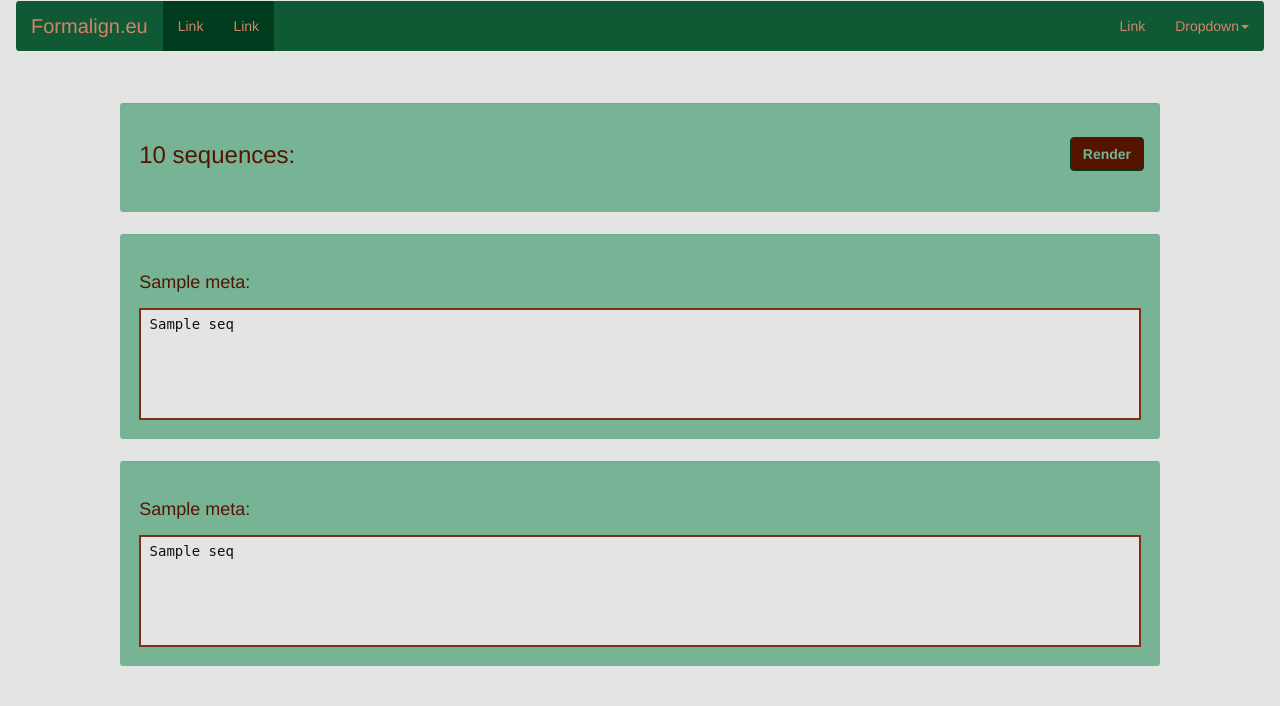
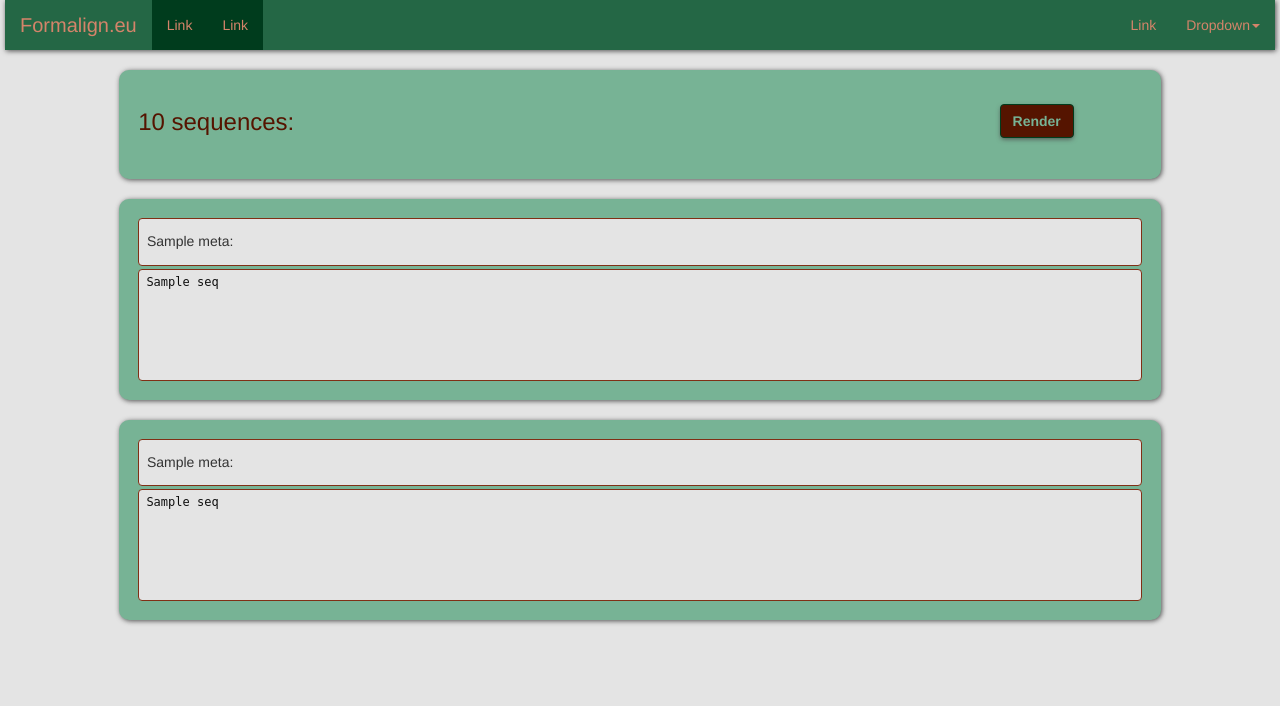
Before and after one commit to globz-eu/formalign, a Django app: template templates/base/query_display.html in a window 1280 px wide. Shown: the top 706 px of the page. Run offline with Django 3.2, Linux system fonts and the light colour scheme; the template is opened without the code that fills it: most values are stand-ins (such as "Sample title", 1, 10 or a date in 2020); some libraries are stand-ins or nearby versions.

Commit message:
Adapted test suite to cosmetic changes

```diff
--- a/formalign/functional_tests/test_basic_user_interaction.py
+++ b/formalign/functional_tests/test_basic_user_interaction.py
@@ -84,7 +84,7 @@ class BasicUserTestCase(StaticLiveServerTestCase):
         self.assertIsNotNone(consensus_seq)
         cons_seq = file_to_string('consensus.txt')
         self.assertEqual(consensus_seq.text, cons_seq[:80])
-        consensus_meta = self.browser.find_elements_by_xpath('//h3[@class="query_seq_meta"]')[-1]
+        consensus_meta = self.browser.find_elements_by_xpath('//h3[@class="query_seq_meta bg-color-body"]')[-1]
         self.assertEqual(consensus_meta.text, 'Consensus:')
 
         # She is happy with the result, sees a "Render" button and clicks it.
--- a/static/css/style.css
+++ b/static/css/style.css
@@ -15,6 +15,9 @@
 .bg-color-primary-3 { background-color: #0F5934 }
 .bg-color-complement-2 { background-color: #D4846A }
 
+body {
+    margin-top: 70px;
+}
 .row {
     margin-right: 0;
     margin-left: 0;
@@ -25,6 +28,11 @@
 
 .navbar {
     margin-bottom: 50px;
+    margin-left: 5px;
+    margin-right: 5px;
+    box-shadow: 1px 1px 5px #4f4f4f;
+    border-style: none;
+    background-color: rgba(15,89,52,0.9);
 }
 
 .navbar-default .navbar-brand {
@@ -55,6 +63,9 @@
     background-color: #4B956F;
 }
 
+.dropdown {
+    margin-right: 15px;
+}
 input {
     vertical-align: -15%;
 }
@@ -74,6 +85,7 @@ input {
     color: #77B395;
     background-color: #551400;
     border-color: #003C1D;
+    box-shadow: 0px 2px 5px -1px #4f4f4f;
 }
 
 .btn-primary:hover,
@@ -90,7 +102,6 @@ input {
 }
 
 #render-align {
-    margin-left: 50%;
 }
 #id_seq_type {
     list-style-type: none;
@@ -126,19 +137,26 @@ pre {
     border: none;
 }
 
+.jumbotron {
+    border-radius: 10px;
+    box-shadow: 1px 1px 5px #4f4f4f;
+}
+.well {
+    /*border: 1px solid #802F15;*/
+    border-radius: 10px;
+    box-shadow: 1px 1px 5px #4f4f4f;
+    border-style: none;
+}
 .query_seq {
     overflow: auto;
     height: 8em;
-    border: 2px solid #802F15;
-    padding-top: 0.5ch;
-}
-
-.query_seq {
-    border: 2px solid #802F15;
+    border: 1px solid #802F15;
+    border-radius: 4px;
     padding-top: 0.5ch;
 }
 
 .query_seq_display {
+    font-size: 12px;
     width: 80ch;
     white-space: nowrap;
     font-family: monospace;
@@ -147,8 +165,14 @@ pre {
 }
 
 .query_seq_meta {
-    font-size: 18px;
-    margin-bottom: 15px;
+    font-size: 14px;
+    padding-top: 15px;
+    padding-bottom: 15px;
+    padding-left: 1ch;
+    margin-top: 0;
+    margin-bottom: 3px;
+    border: 1px solid #802F15;
+    border-radius: 4px;
 }
 
 .query_seq_type {
--- a/templates/base/base.html
+++ b/templates/base/base.html
@@ -21,7 +21,7 @@
     <body class="bg-color-body">
         <div class="row">
             <div class="col-md-12">
-                <nav class="navbar navbar-default bg-color-primary-3" role="navigation">
+                <nav class="navbar navbar-default navbar-fixed-top" role="navigation">
                     <div class="navbar-header">
 
                         <button type="button" class="navbar-toggle" data-toggle="collapse" data-target="#bs-example-navbar-collapse-1">
--- a/templates/base/query_display.html
+++ b/templates/base/query_display.html
@@ -5,13 +5,13 @@
 {% endblock %}
 
 {% block content %}
-    <div class="well col-md-offset-1 col-md-10 col-sm-offset-1 col-sm-10 bg-color-primary-1 color-complement-4">
+    <div class="well col-md-offset-1 col-md-10 col-sm-offset-1 col-sm-10 bg-color-primary-1">
         <form class="form-horizontal" role="form" method="get" action="/align-display/{{ align_id }}/">
         <div class="form-group" id="render_button">
-            <div class="col-md-10">
-                <h2 class="query_seq_type">{{ seq_type }} sequences:</h2>
+            <div class="col-md-10 col-sm-10">
+                <h2 class="query_seq_type color-complement-4">{{ seq_type }} sequences:</h2>
             </div>
-            <div class="col-md-2">
+            <div class="col-md-2 col-sm-2">
                 <button type="submit" id="render-align" class="btn btn-primary btn-large">
                     Render
                 </button>
@@ -20,17 +20,18 @@
         </form>
     </div>
     {% for q in query_seqs %}
-        <div class="query_seq_block well col-md-offset-1 col-md-10 col-sm-offset-1 col-sm-10 bg-color-primary-1 color-complement-4">
-            <h3 class="query_seq_meta">{{ q.meta }}:</h3>
+        <div class="query_seq_block well col-md-offset-1 col-md-10 col-sm-offset-1 col-sm-10 bg-color-primary-1">
+        <h3 class="query_seq_meta bg-color-body">{{ q.meta }}:</h3>
             <div class="query_seq bg-color-body">
+
                 {% for qs in q.seq %}
                     <p class="query_seq_display">{{ qs }}</p>
                 {% endfor %}
             </div>
         </div>
     {% endfor %}
-        <div class="query_seq_block well col-md-offset-1 col-md-10 col-sm-offset-1 col-sm-10 bg-color-primary-1 color-complement-4">
-            <h3 class="query_seq_meta">{{ consensus.meta }}:</h3>
+        <div class="query_seq_block well col-md-offset-1 col-md-10 col-sm-offset-1 col-sm-10 bg-color-primary-1">
+            <h3 class="query_seq_meta bg-color-body">{{ consensus.meta }}:</h3>
             <div class="query_seq bg-color-body">
                 {% for cs in consensus.seq %}
                     <p class="query_seq_display consensus_seq_display">{{ cs }}</p>
```
Also changed, not shown: base/tests/test_views.py (+4 -4 lines), 2 other files.
